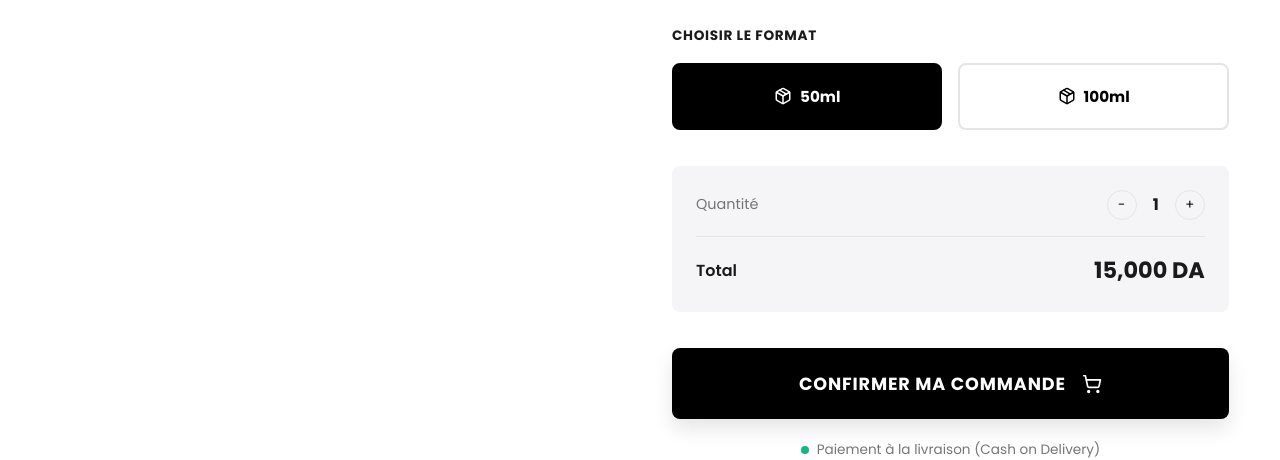
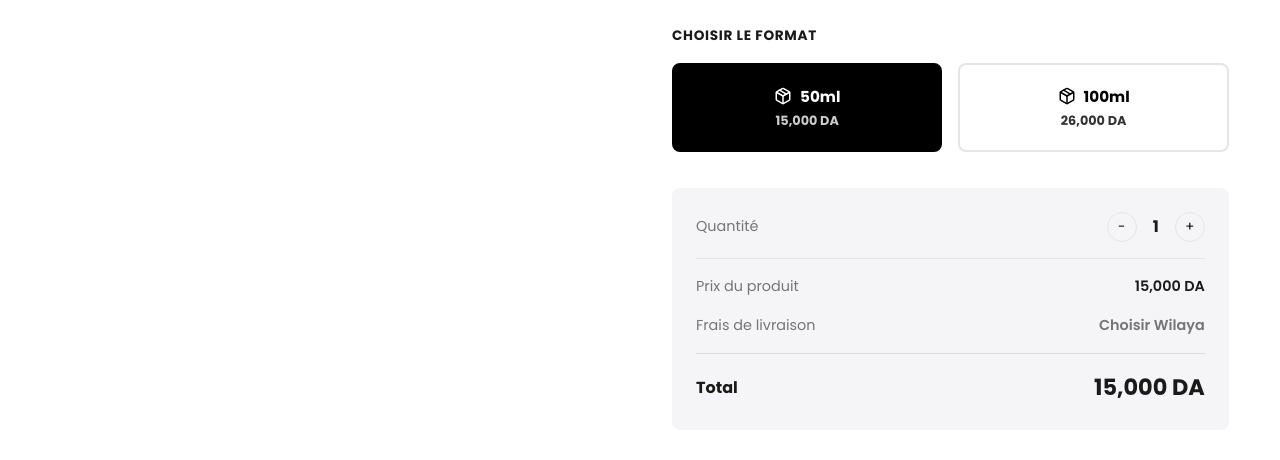
Before and after one commit to abderrahmen018/BelleFlamme-site, a React (Vite) app: page /produit/1 in a window 1280 px wide. Shown: the part 763-1223 px from the top of the page. Built offline with nearby package versions, Linux system fonts and the light colour scheme.

Commit message:
Fixing multiple option with price

```diff
--- a/src/components/OrderForm.jsx
+++ b/src/components/OrderForm.jsx
@@ -12,12 +12,23 @@ const WILAYAS = [
     // Add more as needed or keep it simple for now
 ];
 
+const SHIPPING_FEES = {
+    'Alger': 400,
+    'Blida': 600,
+    'Tipaza': 600,
+    'Boumerdès': 600,
+    'Oran': 800,
+    'Constantine': 800,
+    'Sétif': 800,
+    'default': 900
+};
+
 const OrderForm = ({ product }) => {
     const { i18n } = useTranslation();
     const isAr = i18n.language === 'ar';
 
     const [submitted, setSubmitted] = useState(false);
-    const [selectedVariant, setSelectedVariant] = useState(product?.volumes?.[0] || '');
+    const [selectedVariant, setSelectedVariant] = useState(product?.volumes?.[0]?.size || '');
     const [formData, setFormData] = useState({
         name: '',
         phone: '',
@@ -26,11 +37,22 @@ const OrderForm = ({ product }) => {
         quantity: 1
     });
 
-    const totalPrice = product.price * formData.quantity;
+    const variantData = product.volumes.find(v => v.size === selectedVariant) || product.volumes[0];
+    const shippingFee = SHIPPING_FEES[formData.wilaya] || (formData.wilaya ? SHIPPING_FEES['default'] : 0);
+    const subtotal = variantData.price * formData.quantity;
+    const totalPrice = subtotal + shippingFee;
 
     const handleSubmit = (e) => {
         e.preventDefault();
-        console.log('Order Submitted:', { product, variant: selectedVariant, ...formData });
+        console.log('Order Submitted:', {
+            product,
+            variant: selectedVariant,
+            price: variantData.price,
+            subtotal,
+            shipping: shippingFee,
+            total: totalPrice,
+            ...formData
+        });
         setSubmitted(true);
     };
 
@@ -155,7 +177,7 @@ const OrderForm = ({ product }) => {
                             >
                                 <option value="">{isAr ? 'الولاية' : 'Wilaya'}</option>
                                 {WILAYAS.map(w => (
-                                    <option key={w.id} value={w.name}>{w.id} - {w.name}</option>
+                                    <option key={w.name} value={w.name}>{w.id} - {w.name}</option>
                                 ))}
                             </select>
                         </div>
@@ -184,27 +206,33 @@ const OrderForm = ({ product }) => {
                         <div style={{ display: 'grid', gridTemplateColumns: 'repeat(2, 1fr)', gap: '1rem' }}>
                             {product.volumes.map(vol => (
                                 <button
-                                    key={vol}
+                                    key={vol.size}
                                     type="button"
-                                    onClick={() => setSelectedVariant(vol)}
+                                    onClick={() => setSelectedVariant(vol.size)}
                                     style={{
                                         padding: '1.25rem',
                                         borderRadius: 'var(--radius-sm)',
                                         border: '2px solid',
-                                        borderColor: selectedVariant === vol ? 'var(--black)' : 'var(--border-color)',
-                                        backgroundColor: selectedVariant === vol ? 'var(--black)' : 'var(--white)',
-                                        color: selectedVariant === vol ? 'var(--white)' : 'var(--black)',
+                                        borderColor: selectedVariant === vol.size ? 'var(--black)' : 'var(--border-color)',
+                                        backgroundColor: selectedVariant === vol.size ? 'var(--black)' : 'var(--white)',
+                                        color: selectedVariant === vol.size ? 'var(--white)' : 'var(--black)',
                                         fontWeight: 700,
                                         fontSize: '0.95rem',
                                         display: 'flex',
+                                        flexDirection: 'column',
                                         alignItems: 'center',
                                         justifyContent: 'center',
-                                        gap: '0.5rem',
+                                        gap: '0.25rem',
                                         transition: 'all 0.2s cubic-bezier(0.4, 0, 0.2, 1)'
                                     }}
                                 >
-                                    <Package size={18} />
-                                    {vol}
+                                    <div style={{ display: 'flex', alignItems: 'center', gap: '0.5rem' }}>
+                                        <Package size={18} />
+                                        {vol.size}
+                                    </div>
+                                    <div style={{ fontSize: '0.8rem', opacity: 0.8 }}>
+                                        {vol.price.toLocaleString()} {product.currency}
+                                    </div>
                                 </button>
                             ))}
                         </div>
@@ -220,6 +248,7 @@ const OrderForm = ({ product }) => {
                         flexDirection: 'column',
                         gap: '1rem'
                     }}>
+                        {/* Quantity Row */}
                         <div style={{ display: 'flex', justifyContent: 'space-between', alignItems: 'center' }}>
                             <span style={{ fontSize: '0.9rem', color: 'var(--text-secondary)' }}>{isAr ? 'الكمية' : 'Quantité'}</span>
                             <div style={{ display: 'flex', alignItems: 'center', gap: '1rem' }}>
@@ -228,9 +257,28 @@ const OrderForm = ({ product }) => {
                                 <button type="button" onClick={() => setFormData(f => ({ ...f, quantity: f.quantity + 1 }))} style={{ width: '30px', height: '30px', border: '1px solid var(--border-color)', borderRadius: '50%', display: 'flex', alignItems: 'center', justifyContent: 'center' }}>+</button>
                             </div>
                         </div>
+
                         <div style={{ height: '1px', backgroundColor: 'var(--border-color)' }}></div>
+
+                        {/* Subtotal */}
+                        <div style={{ display: 'flex', justifyContent: 'space-between', alignItems: 'center', fontSize: '0.9rem' }}>
+                            <span style={{ color: 'var(--text-secondary)' }}>{isAr ? 'سعر المنتوج' : 'Prix du produit'}</span>
+                            <span style={{ fontWeight: 600 }}>{subtotal.toLocaleString()} {product.currency}</span>
+                        </div>
+
+                        {/* Shipping */}
+                        <div style={{ display: 'flex', justifyContent: 'space-between', alignItems: 'center', fontSize: '0.9rem' }}>
+                            <span style={{ color: 'var(--text-secondary)' }}>{isAr ? 'سعر التوصيل' : 'Frais de livraison'}</span>
+                            <span style={{ fontWeight: 600, color: shippingFee === 0 ? 'var(--text-secondary)' : 'inherit' }}>
+                                {shippingFee > 0 ? `${shippingFee.toLocaleString()} ${product.currency}` : (isAr ? 'اختر الولاية' : 'Choisir Wilaya')}
+                            </span>
+                        </div>
+
+                        <div style={{ height: '1px', backgroundColor: 'var(--black)', opacity: 0.1 }}></div>
+
+                        {/* Total */}
                         <div style={{ display: 'flex', justifyContent: 'space-between', alignItems: 'center' }}>
-                            <span style={{ fontWeight: 600 }}>Total</span>
+                            <span style={{ fontWeight: 700 }}>Total</span>
                             <span style={{ fontWeight: 800, fontSize: '1.4rem' }}>{totalPrice.toLocaleString()} {product.currency}</span>
                         </div>
                     </div>
--- a/src/components/OrderModal.jsx
+++ b/src/components/OrderModal.jsx
@@ -91,7 +91,7 @@ const OrderModal = ({ product, isOpen, onClose }) => {
                                     <div>
                                         <h3 style={{ fontSize: '1.125rem', fontWeight: 600 }}>{product.name}</h3>
                                         <p style={{ color: 'var(--text-secondary)', fontSize: '0.875rem' }}>{product.brand}</p>
-                                        <p style={{ fontWeight: 700, marginTop: '0.25rem' }}>{product.price} {product.currency}</p>
+                                        <p style={{ fontWeight: 700, marginTop: '0.25rem' }}>{product.volumes[0].price} {product.currency}</p>
                                     </div>
                                 </div>
 
--- a/src/components/ProductCard.jsx
+++ b/src/components/ProductCard.jsx
@@ -58,7 +58,7 @@ const ProductCard = ({ product }) => {
                         fontWeight: 700,
                         borderRadius: '4px',
                     }}>
-                        {product.price.toLocaleString()} {product.currency}
+                        {product.volumes[0].price.toLocaleString()} {product.currency}
                     </div>
                 </div>
 
--- a/src/data/products.js
+++ b/src/data/products.js
@@ -5,7 +5,6 @@ export const products = [
     brand: "Chanel",
     type: "original",
     category: "originals",
-    price: 15000,
     currency: "DA",
     description: "Un parfum boisé-aromatique pour homme qui allie fraîcheur et intensité.",
     images: [
@@ -13,7 +12,10 @@ export const products = [
       "https://images.unsplash.com/photo-1594035910387-fea47794261f?q=80&w=800",
       "https://images.unsplash.com/photo-1563170351-be82bc888aa4?q=80&w=800"
     ],
-    volumes: ["50ml", "100ml"]
+    volumes: [
+      { size: "50ml", price: 15000 },
+      { size: "100ml", price: 26000 }
+    ]
   },
   {
     id: 2,
@@ -21,14 +23,16 @@ export const products = [
     brand: "BelleFlamme",
     type: "dupe",
     category: "dupes",
-    price: 4500,
     currency: "DA",
     description: "Une inspiration fidèle du célèbre Creed Aventus avec des notes d'ananas et de bouleau.",
     images: [
       "https://images.unsplash.com/photo-1592945403244-b3fbafd7f539?q=80&w=800",
       "https://images.unsplash.com/photo-1557170334-a7c3a4f22038?q=80&w=800"
     ],
-    volumes: ["50ml", "100ml"]
+    volumes: [
+      { size: "50ml", price: 4500 },
+      { size: "100ml", price: 8000 }
+    ]
   },
   {
     id: 3,
@@ -36,14 +40,16 @@ export const products = [
     brand: "Dior",
     type: "decant",
     category: "decants",
-    price: 1200,
     currency: "DA",
     description: "Un échantillon de 5ml du parfum original Dior Sauvage, parfait pour tester.",
     images: [
       "https://images.unsplash.com/photo-1512132411229-c30391241dd8?q=80&w=800",
       "https://images.unsplash.com/photo-1523293182086-7651a899d37f?q=80&w=800"
     ],
-    volumes: ["5ml", "10ml"]
+    volumes: [
+      { size: "5ml", price: 1200 },
+      { size: "10ml", price: 2200 }
+    ]
   }
 ];
 
--- a/src/pages/ProductDetail.jsx
+++ b/src/pages/ProductDetail.jsx
@@ -194,7 +194,7 @@ const ProductDetail = () => {
                             }}>{product.brand}</h4>
                             <h1 className="font-serif" style={{ fontSize: '3.5rem', lineHeight: 1, marginBottom: '1.5rem' }}>{product.name}</h1>
                             <div style={{ display: 'flex', alignItems: 'baseline', gap: '1rem' }}>
-                                <span style={{ fontSize: '2.25rem', fontWeight: 700 }}>{product.price.toLocaleString()} {product.currency}</span>
+                                <span style={{ fontSize: '2.25rem', fontWeight: 700 }}>{product.volumes[0].price.toLocaleString()} {product.currency}</span>
                             </div>
                         </div>
 
--- a/src/pages/Products.jsx
+++ b/src/pages/Products.jsx
@@ -104,6 +104,11 @@ const Products = () => {
                     <ProductCard
                         key={product.id}
                         product={product}
+                        // The instruction "Update the product card mapping to use product.volumes[0].price"
+                        // is interpreted as passing the price explicitly.
+                        // If ProductCard already extracts price from the 'product' prop, this might be redundant.
+                        // However, to fulfill the instruction, we add it as a separate prop.
+                        price={product.volumes[0].price}
                     />
                 ))}
             </div>
```
